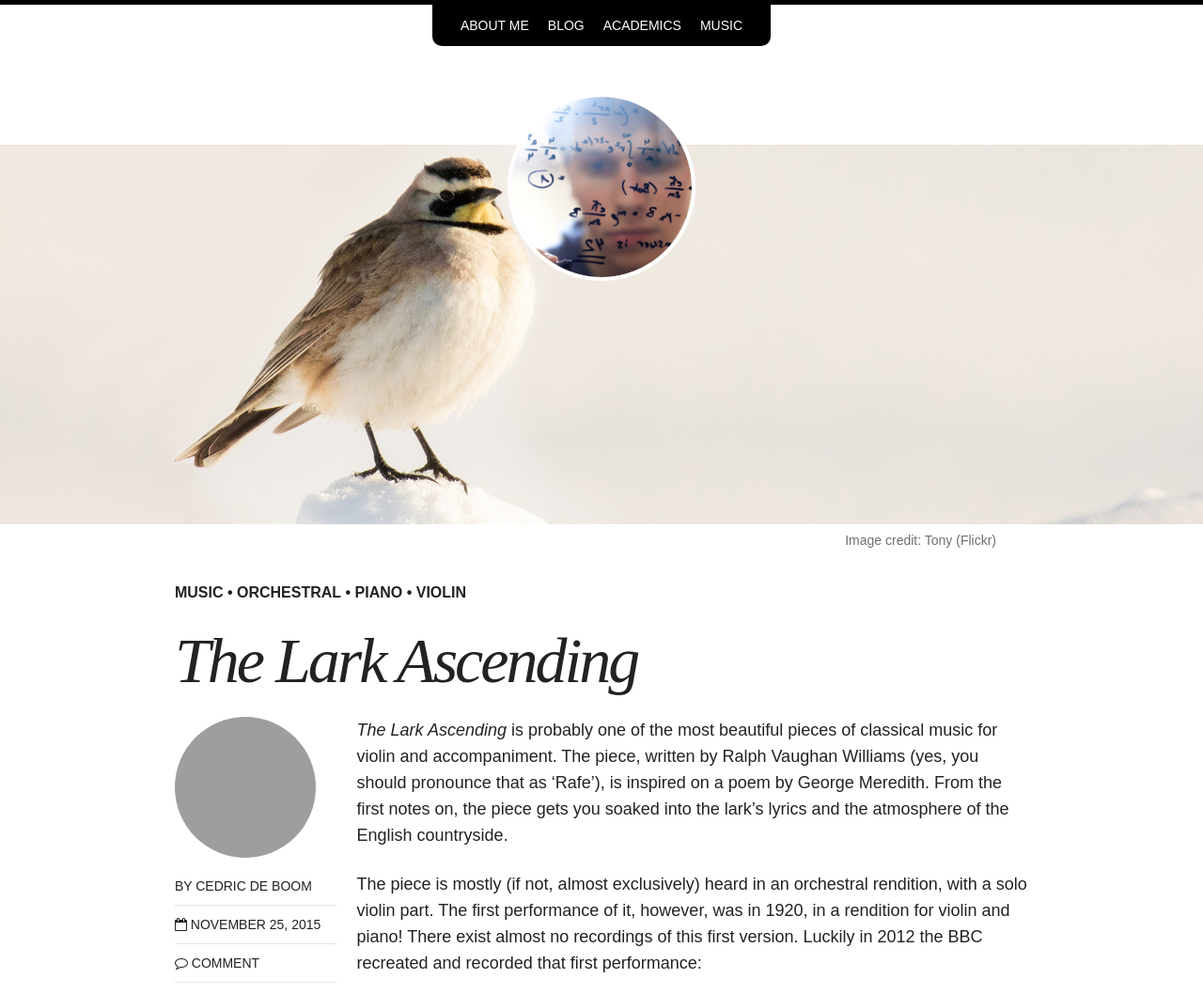
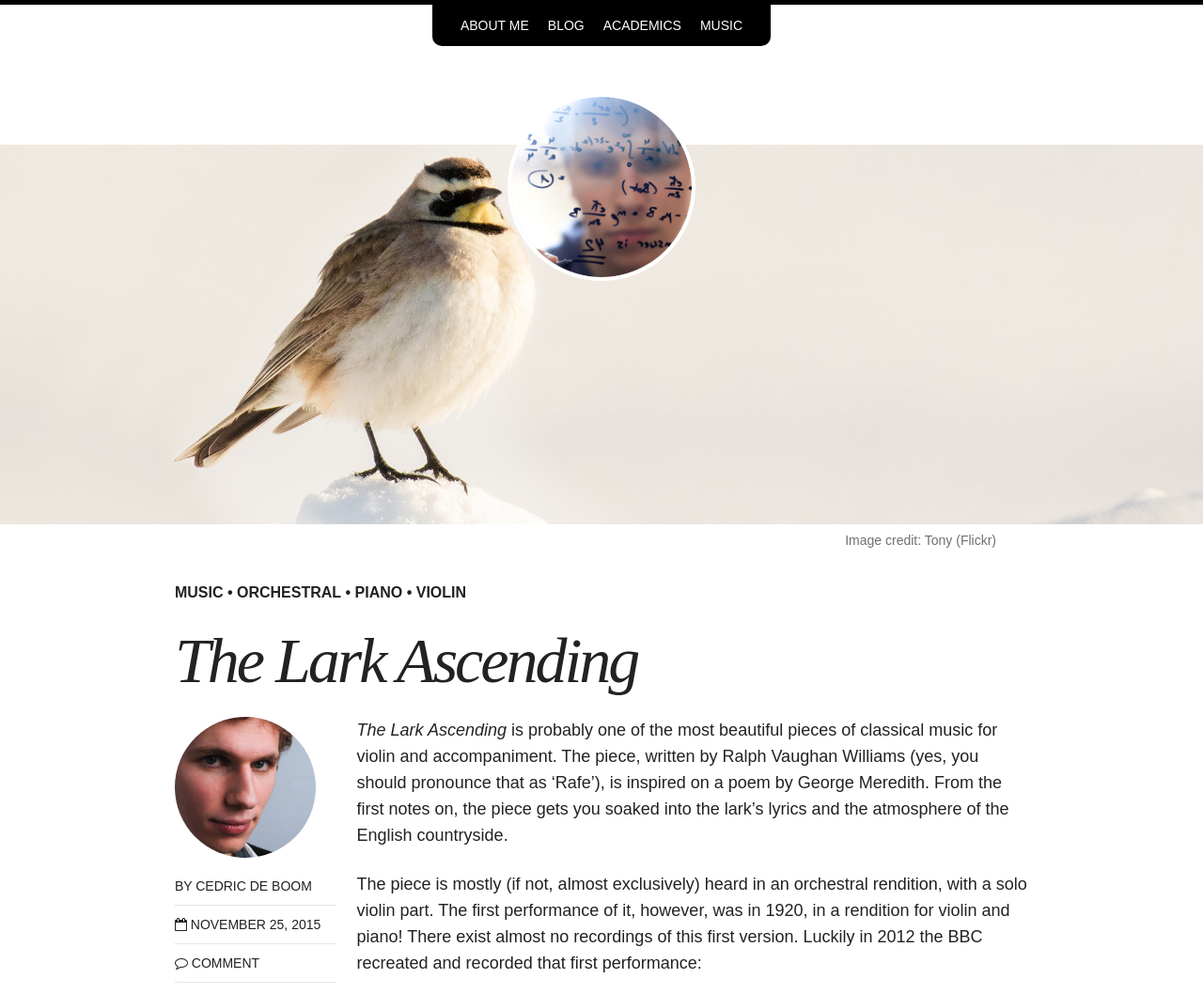
Before and after one commit to cedricdeboom/cedricdeboom.github.io, a Jekyll site: the page built from _posts/blog/2015-11-25-the-lark-ascending.md, in a window 1280 px wide. Shown: the top 1058 px of the page at 94% size. Built offline with Jekyll 4.4.1, drawn with Linux system fonts in a browser that asks for light colours; nearby versions of some CDN libraries; library files that are not in the unit come from our copies; comment, search, counter and statistics services are not loaded; grey boxes are pictures that could not be loaded.

Commit message:
Edit config
Signed-off-by: Cedric De Boom <cedric.deboom@ugent.be>

```diff
--- a/_config.yml
+++ b/_config.yml
@@ -35,7 +35,7 @@ exclude: ["lib", "config.rb", "Capfile", "config", "log", "Rakefile", "Rakefile.
 # Site owner
 owner:
   name: Cedric De Boom
-  avatar: cedric-profile-2.png
+  avatar: cedric-profile-2.jpg
   email: cedricdeboom@gmail.com
   disqus-shortname: cedricdeboom
   twitter: "cedricdb"
```
